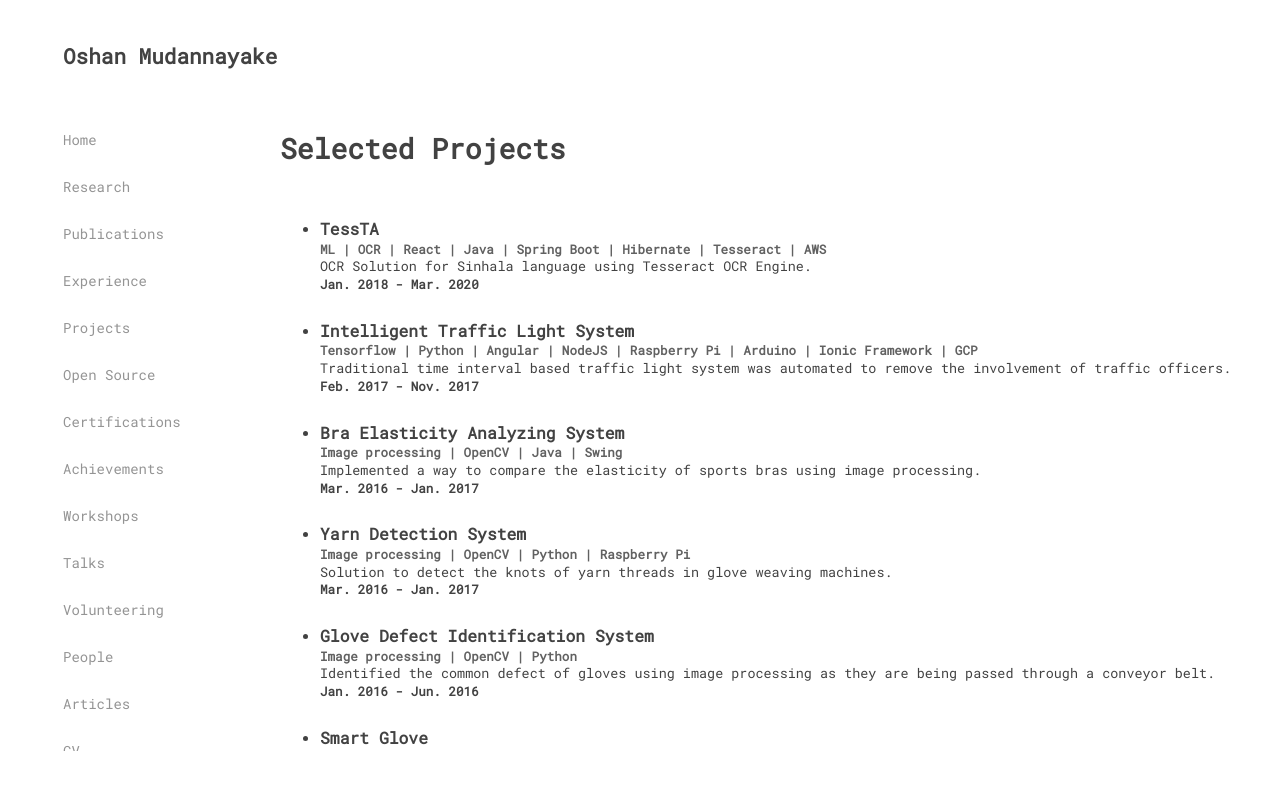
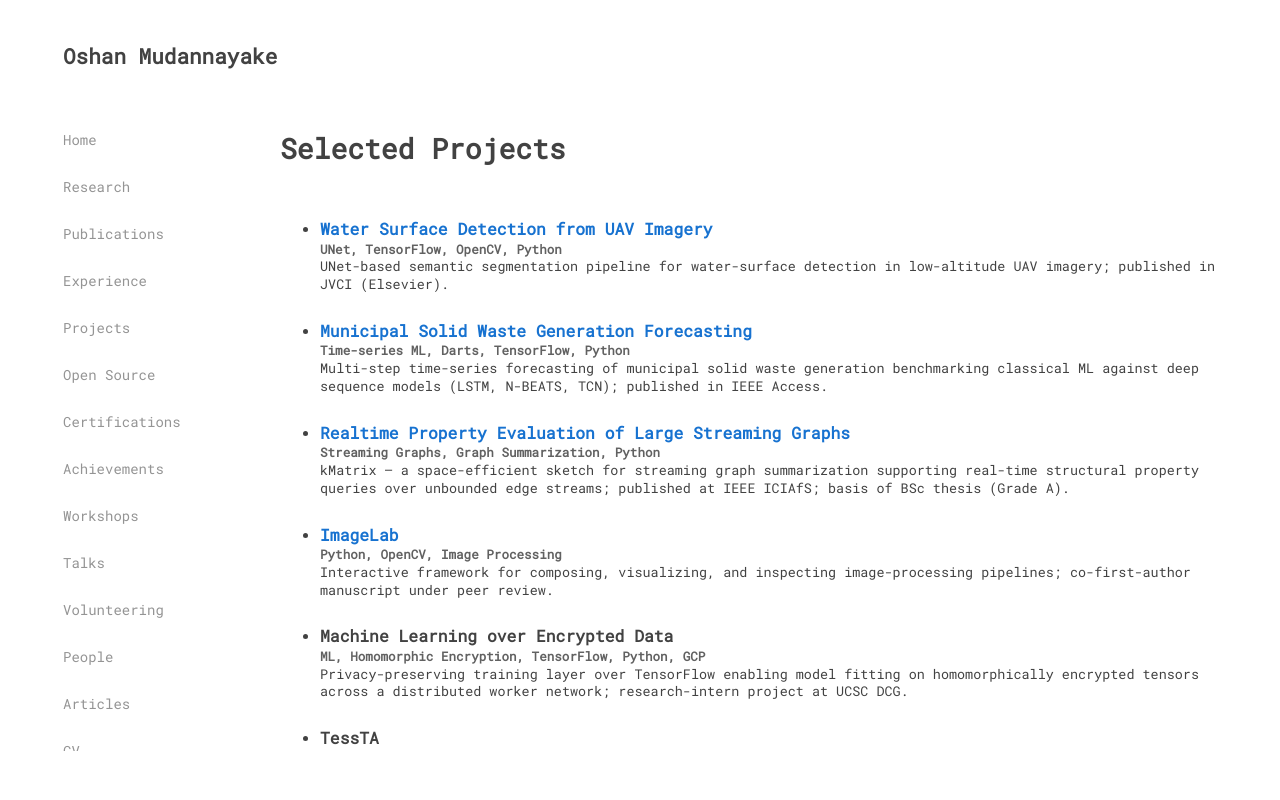
Before and after one commit to ivantha/ivantha.github.io, a Gatsby site: page /projects in a window 1280 px wide. Built offline with nearby package versions, Linux system fonts and the light colour scheme; Gatsby itself is replaced by a stand-in of ours.

Commit message:
phase 4: render projects from cv/data/projects.yaml
Replaces the 6-entry hardcoded projects.js with a useStaticQuery
against allProjectsYaml. Renders the 12 visible entries (skips
petabyte-cloud which has include_in: []). Names are linked when
the YAML entry has a `url`. Uses the academic-preference variant
for richer descriptions on the web.

Side-effect: dropped the date footer ("Jan. 2018 - Mar. 2020" etc.)
since the YAML SSOT does not track project dates, only year ranges
in the description prose. The Typst CVs already render without
explicit date strings.

Co-Authored-By: Claude Opus 4.7 (1M context) <noreply@anthropic.com>

```diff
--- a/src/pages/projects.js
+++ b/src/pages/projects.js
@@ -1,8 +1,33 @@
 import React from "react"
+import { graphql, useStaticQuery } from "gatsby"
 import "../styles/pages/projects.scss"
 import Layout from "../components/layout"
+import { OutboundLink } from "gatsby-plugin-google-gtag"
+import { pickField, isWebVisible } from "../components/markup"
 
 const ProjectsPage = () => {
+    const { allProjectsYaml } = useStaticQuery(graphql`
+        query {
+            allProjectsYaml {
+                nodes {
+                    yamlId
+                    include_in
+                    name
+                    name_academic
+                    name_casual
+                    stack_academic
+                    stack_casual
+                    description
+                    description_academic
+                    description_casual
+                    url
+                }
+            }
+        }
+    `)
+
+    const items = allProjectsYaml.nodes.filter(isWebVisible)
+
     return (
         <Layout>
             <div className="projectsLayout section-wrapper">
@@ -11,43 +36,24 @@ const ProjectsPage = () => {
                 </div>
                 <div className="section-items">
                     <ul>
-                        <li className="projects-wrapper">
-                            <h3>TessTA</h3>
-                            <span className="tools-text">ML | OCR | React | Java | Spring Boot | Hibernate | Tesseract | AWS</span><br/>
-                            <span
-                                className="content-text">OCR Solution for Sinhala language using Tesseract OCR Engine.</span><br/>
-                            <span className="date-text">Jan. 2018 - Mar. 2020</span>
-                        </li>
-                        <li className="projects-wrapper">
-                            <h3>Intelligent Traffic Light System</h3>
-                            <span className="tools-text">Tensorflow | Python | Angular | NodeJS | Raspberry Pi | Arduino | Ionic Framework | GCP</span><br/>
-                            <span className="content-text">Traditional time interval based traffic light system was automated to remove the involvement of traffic officers.</span><br/>
-                            <span className="date-text">Feb. 2017 - Nov. 2017</span>
-                        </li>
-                        <li className="projects-wrapper">
-                            <h3>Bra Elasticity Analyzing System</h3>
-                            <span className="tools-text">Image processing | OpenCV | Java | Swing</span><br/>
-                            <span className="content-text">Implemented a way to compare the elasticity of sports bras using image processing.</span><br/>
-                            <span className="date-text">Mar. 2016 - Jan. 2017</span>
-                        </li>
-                        <li className="projects-wrapper">
-                            <h3>Yarn Detection System</h3>
-                            <span className="tools-text">Image processing | OpenCV | Python | Raspberry Pi</span><br/>
-                            <span className="content-text">Solution to detect the knots of yarn threads in glove weaving machines.</span><br/>
-                            <span className="date-text">Mar. 2016 - Jan. 2017</span>
-                        </li>
-                        <li className="projects-wrapper">
-                            <h3>Glove Defect Identification System</h3>
-                            <span className="tools-text">Image processing | OpenCV | Python</span><br/>
-                            <span className="content-text">Identified the common defect of gloves using image processing as they are being passed through a conveyor belt.</span><br/>
-                            <span className="date-text">Jan. 2016 - Jun. 2016</span>
-                        </li>
-                        <li className="projects-wrapper">
-                            <h3>Smart Glove</h3>
-                            <span className="tools-text">Java | JavaFX | FSR 400 | Arduino</span><br/>
-                            <span className="content-text">A glove prototype that can measure the pressure distribution and the acceleration of hand in order to derive the best patterns of movements for Cricket players in relation with the hand pressure.</span><br/>
-                            <span className="date-text">Jan. 2016 - Jun. 2016</span>
-                        </li>
+                        {items.map((item) => {
+                            const name = pickField(item, "name", "academic")
+                            const stack = pickField(item, "stack", "academic")
+                            const description = pickField(item, "description", "academic")
+                            return (
+                                <li key={item.yamlId} className="projects-wrapper">
+                                    <h3>
+                                        {item.url ? (
+                                            <OutboundLink className="link" href={item.url} target="_blank" rel="noopener noreferrer">
+                                                {name}
+                                            </OutboundLink>
+                                        ) : name}
+                                    </h3>
+                                    {stack && <><span className="tools-text">{stack}</span><br/></>}
+                                    {description && <span className="content-text">{description}</span>}
+                                </li>
+                            )
+                        })}
                     </ul>
                 </div>
             </div>
```
